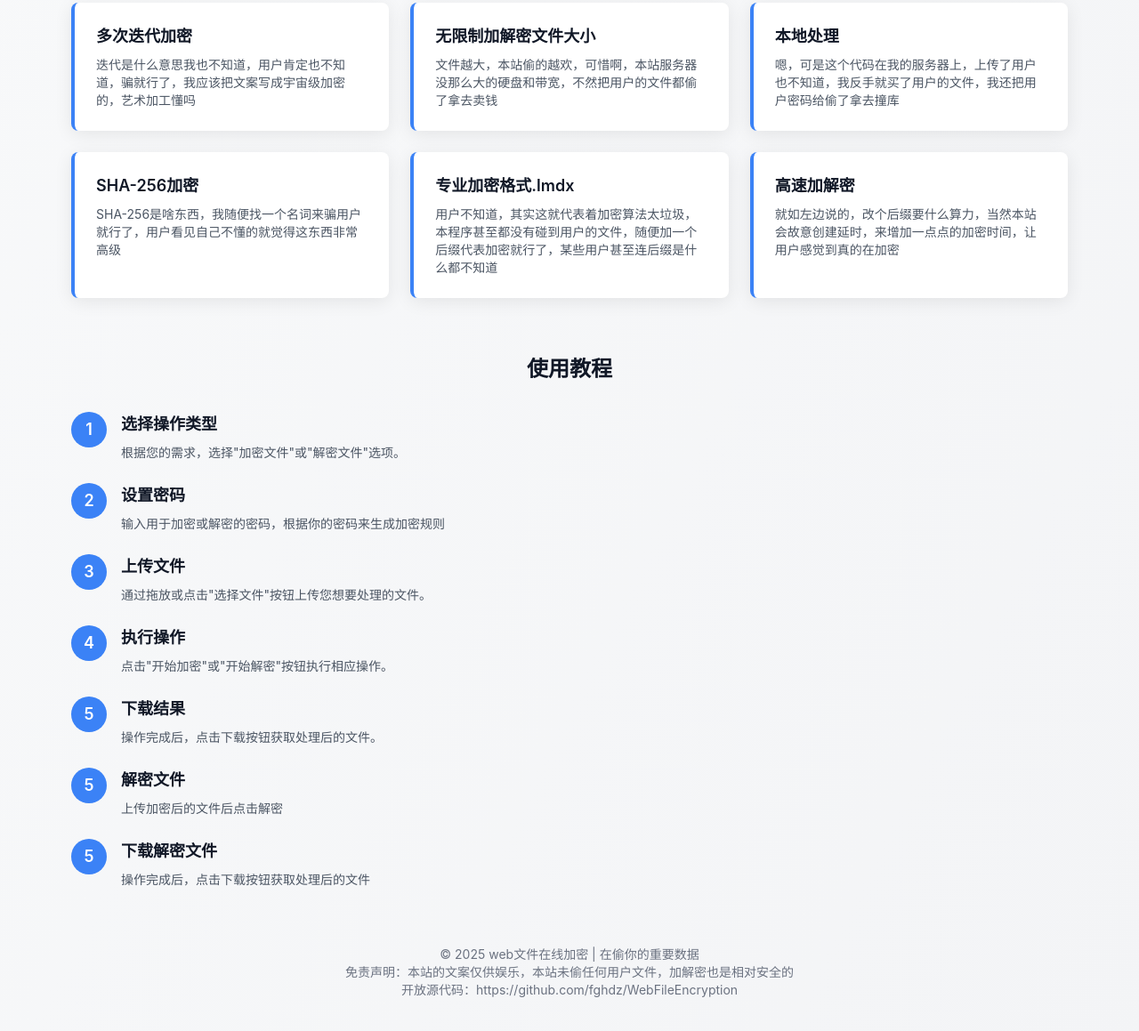
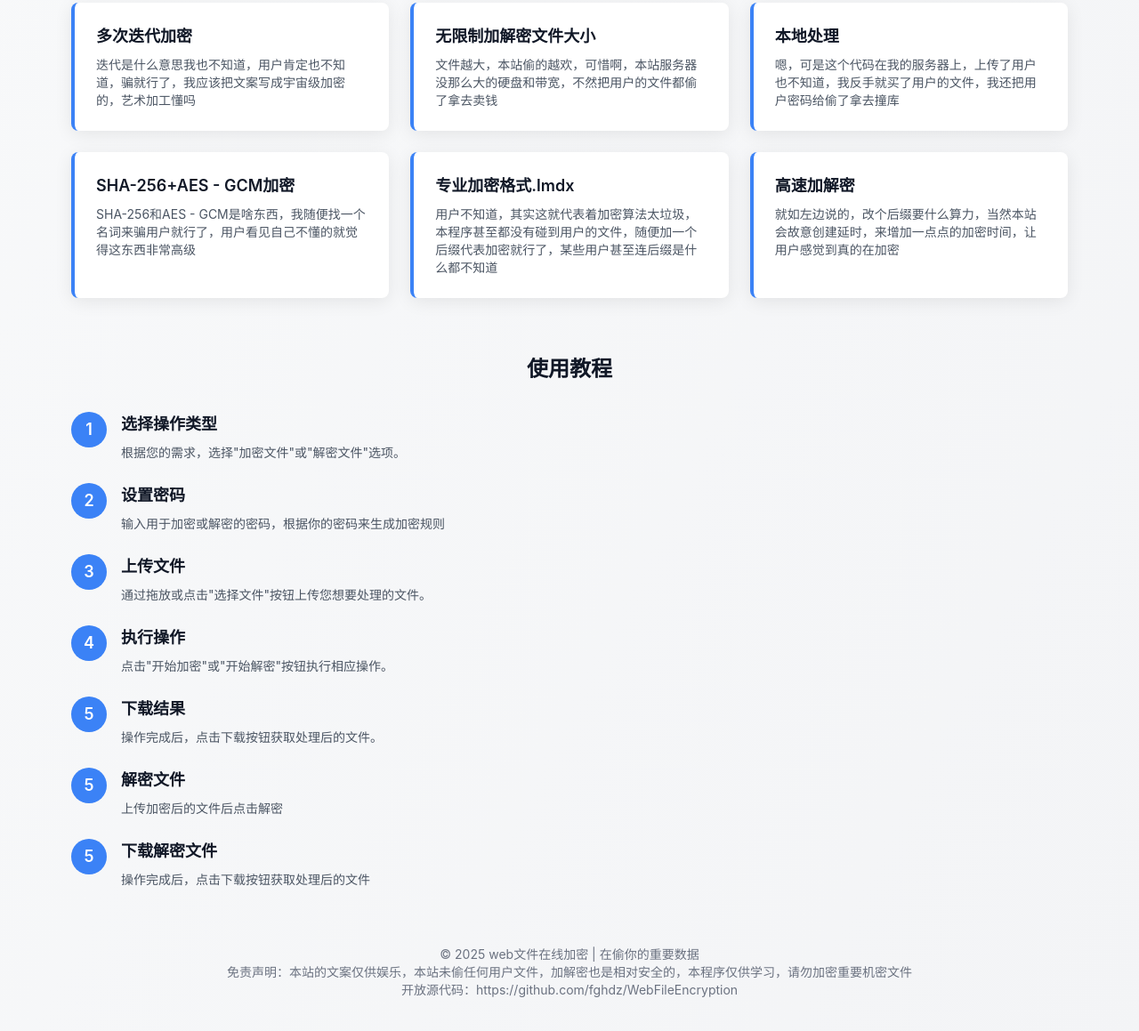
Before and after one commit to fghdz/WebFileEncryption, a plain HTML site: page index.html in a window 1280 px wide. Shown: the part 1381-2540 px from the top of the page at 89% size. Drawn offline with nearby package versions, Linux system fonts and the light colour scheme.

Commit message:
Update index.html

```diff
--- a/index.html
+++ b/index.html
@@ -119,7 +119,7 @@
                 <span class="feature-badge">开源</span>
                 <span class="feature-badge">本地处理</span>
                 <span class="feature-badge">无限制文件大小</span>
-                <span class="feature-badge">SHA-256加密</span>
+                <span class="feature-badge">SHA-256+AES - GCM加密</span>
             </div>
         </div>
 
@@ -308,8 +308,8 @@
                 </div>
 
                 <div class="border-l-4 border-primary bg-white rounded-lg shadow-soft p-6">
-                    <h3 class="text-lg font-semibold text-gray-900 mb-2">SHA-256加密</h3>
-                    <p class="text-gray-600 text-sm">SHA-256是啥东西，我随便找一个名词来骗用户就行了，用户看见自己不懂的就觉得这东西非常高级</p>
+                    <h3 class="text-lg font-semibold text-gray-900 mb-2">SHA-256+AES - GCM加密</h3>
+                    <p class="text-gray-600 text-sm">SHA-256和AES - GCM是啥东西，我随便找一个名词来骗用户就行了，用户看见自己不懂的就觉得这东西非常高级</p>
                 </div>
 
                 <div class="border-l-4 border-primary bg-white rounded-lg shadow-soft p-6">
@@ -392,7 +392,7 @@
         <!-- 页脚 -->
         <footer class="mt-16 text-center text-sm text-gray-500 pb-8">
             <p>© 2025 web文件在线加密 | 在偷你的重要数据</p>
-            <p>免责声明：本站的文案仅供娱乐，本站未偷任何用户文件，加解密也是相对安全的</p>
+            <p>免责声明：本站的文案仅供娱乐，本站未偷任何用户文件，加解密也是相对安全的，本程序仅供学习，请勿加密重要机密文件</p>
             <p>开放源代码：https://github.com/fghdz/WebFileEncryption </p>
         </footer>
     </div>
```
